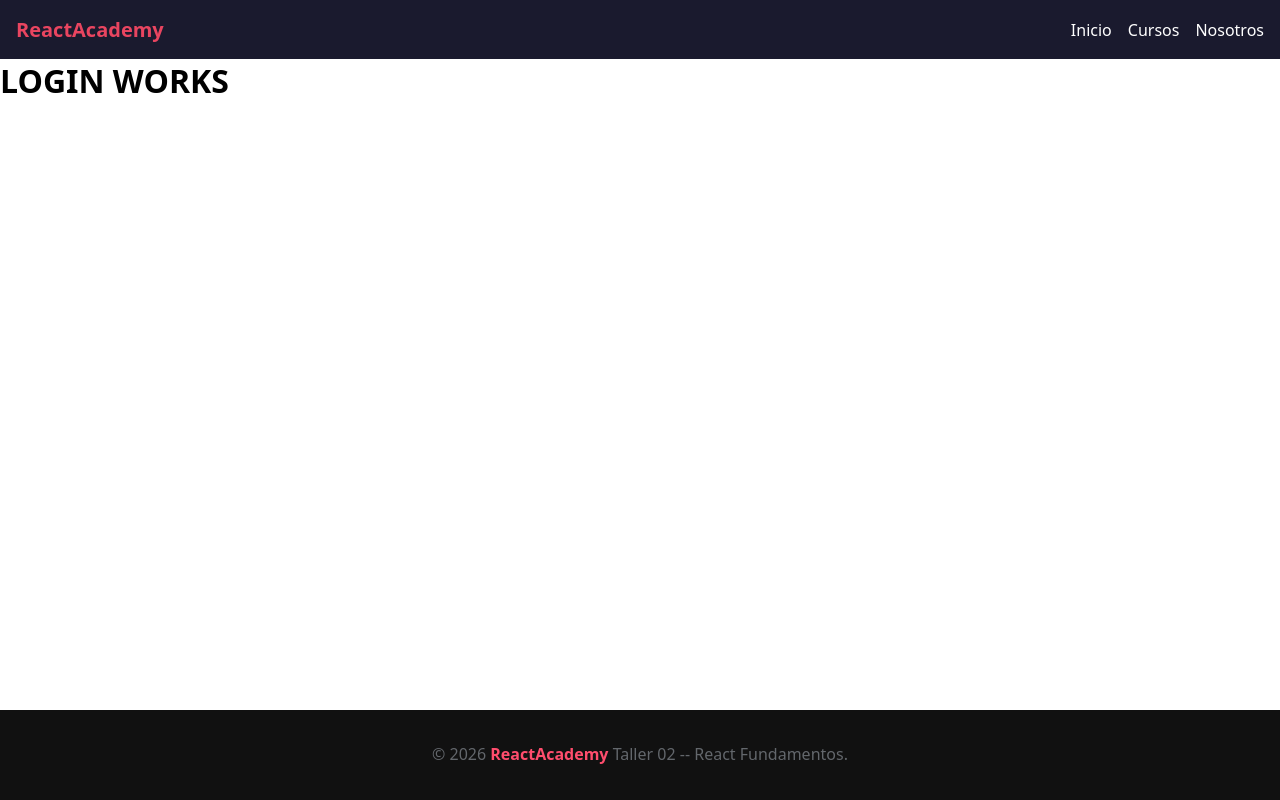
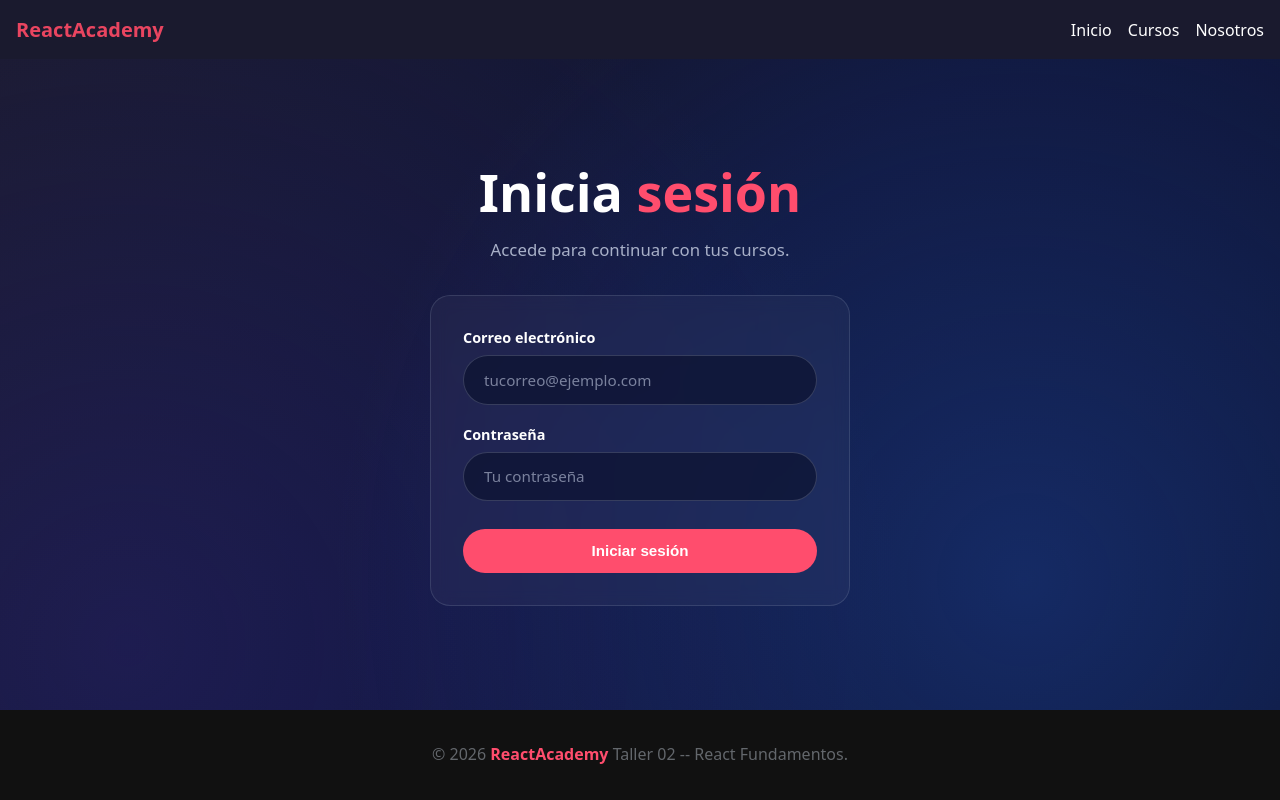
Before and after one commit to Is-monp/taller_3, a React (Vite) app in the folder mi-app/: page /login in a window 1280 px wide. Built offline with nearby package versions, Linux system fonts and the light colour scheme.

Commit message:
feat(login): Now login route is available
Fields are disabled once a user presses 'Iniciar sesión'

```diff
--- a/mi-app/src/Views/Login.jsx
+++ b/mi-app/src/Views/Login.jsx
@@ -1,4 +1,4 @@
-
+import LoginForm from "../components/LoginForm";
 export default function Login() {
-  return <h1>LOGIN WORKS</h1>;
+  return <LoginForm />;
 }
--- /dev/null
+++ b/mi-app/src/components/LoginForm.css
@@ -0,0 +1,117 @@
+.login {
+  min-height: 50vh;
+  display: flex;
+  flex: 1;
+  align-items: center;
+  justify-content: center;
+  text-align: center;
+  padding: 2rem;
+  background:
+    radial-gradient(circle at 80% 80%, rgba(30, 70, 160, 0.45), transparent 60%),
+    radial-gradient(circle at 10% 90%, rgba(50, 40, 130, 0.35), transparent 60%),
+    linear-gradient(135deg, #1a1a2e 0%, #101538 50%, #0c1230 100%);
+}
+
+.login__content {
+  width: 100%;
+  max-width: 420px;
+}
+
+.login__title {
+  font-size: clamp(2.25rem, 5vw, 3.25rem);
+  font-weight: 800;
+  color: #ffffff;
+  line-height: 1.1;
+  margin-bottom: 1rem;
+}
+
+.login__title--highlight {
+  color: #ff4d6d;
+}
+
+.login__subtitle {
+  font-size: 1.05rem;
+  line-height: 1.6;
+  color: #a8b0c8;
+  margin: 0 0 2rem;
+}
+
+.login__form {
+  display: flex;
+  flex-direction: column;
+  gap: 1.25rem;
+  padding: 2rem;
+  text-align: left;
+  background: rgba(255, 255, 255, 0.04);
+  border: 1px solid rgba(168, 176, 200, 0.18);
+  border-radius: 20px;
+  backdrop-filter: blur(8px);
+}
+
+.login__field {
+  display: flex;
+  flex-direction: column;
+  gap: 0.5rem;
+}
+
+.login__label {
+  font-size: 0.9rem;
+  font-weight: 600;
+  color: #ffffff;
+}
+
+.login__input {
+  padding: 0.85rem 1.25rem;
+  font-size: 0.95rem;
+  font-family: inherit;
+  color: #ffffff;
+  background: rgba(12, 18, 48, 0.7);
+  border: 1px solid rgba(168, 176, 200, 0.25);
+  border-radius: 50px;
+}
+
+.login__input::placeholder {
+  color: #a8b0c8;
+  opacity: 0.7;
+}
+
+.login__button {
+  margin-top: 0.5rem;
+  padding: 0.85rem 2.75rem;
+  font-size: 0.95rem;
+  font-weight: 600;
+  color: #ffffff;
+  background: #ff4d6d;
+  border: none;
+  border-radius: 50px;
+  cursor: pointer;
+}
+
+.login__button:hover {
+  background: #ff3355;
+  box-shadow: 0 8px 25px rgba(255, 77, 109, 0.35);
+}
+
+.login__button:disabled {
+  background: #ff4d6d;
+  opacity: 0.5;
+  cursor: not-allowed;
+  box-shadow: none;
+  transform: none;
+}
+
+.login__input:disabled {
+  opacity: 0.5;
+  cursor: not-allowed;
+}
+
+.login__button:focus-visible {
+  outline: 2px solid #ffffff;
+  outline-offset: 3px;
+}
+
+@media (max-width: 480px) {
+  .login__form {
+    padding: 1.5rem;
+  }
+}
--- /dev/null
+++ b/mi-app/src/components/LoginForm.jsx
@@ -0,0 +1,74 @@
+import { useState } from "react";
+import "./LoginForm.css";
+
+function Login() {
+  const [form, setForm] = useState({ email: "", password: "" });
+  const [submitted, setSubmitted] = useState(false);
+
+  const handleChange = (e) => {
+    const { name, value } = e.target;
+    setForm((prev) => ({...prev, [name]: value }));
+  };
+
+  const handleSubmit = (e) => {
+    e.preventDefault();
+    setSubmitted(true);
+  };
+
+  return (
+    <section className="login">
+      <div className="login__content">
+        <h1 className="login__title">
+          Inicia <span className="login__title--highlight">sesión</span>
+        </h1>
+        <p className="login__subtitle">
+          Accede para continuar con tus cursos.
+        </p>
+
+        <form className="login__form" onSubmit={handleSubmit}>
+          <div className="login__field">
+            <label className="login__label" htmlFor="email">
+              Correo electrónico
+            </label>
+            <input
+              className="login__input"
+              id="email"
+              name="email"
+              type="email"
+              autoComplete="email"
+              placeholder="tucorreo@ejemplo.com"
+              value={form.email}
+              onChange={handleChange}
+              disabled={submitted}
+              required
+            />
+          </div>
+
+          <div className="login__field">
+            <label className="login__label" htmlFor="password">
+              Contraseña
+            </label>
+            <input
+              className="login__input"
+              id="password"
+              name="password"
+              type="password"
+              autoComplete="current-password"
+              placeholder="Tu contraseña"
+              value={form.password}
+              onChange={handleChange}
+              disabled={submitted}
+              required
+            />
+          </div>
+
+          <button className="login__button" type="submit" disabled={submitted}>
+            Iniciar sesión
+          </button>
+        </form>
+      </div>
+    </section>
+  );
+}
+
+export default Login;
```
